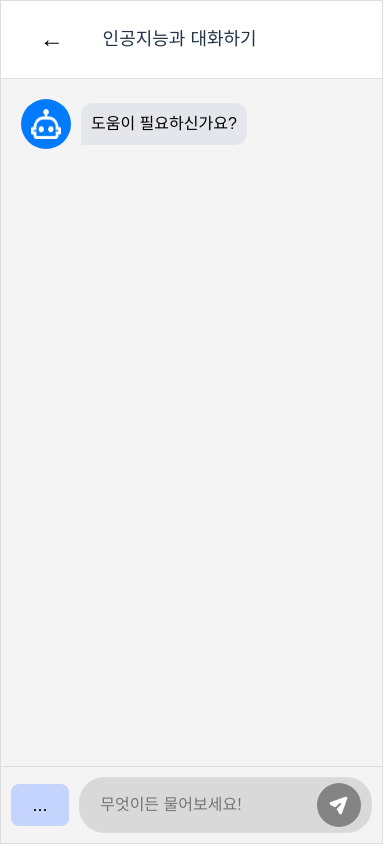
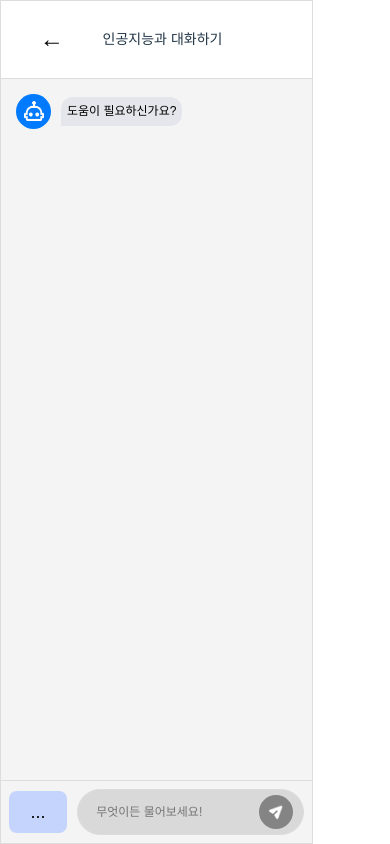
Before and after one commit to kssosoy/chatbot, a React (Vite) app: page / in a window 390 px wide. Built offline with nearby package versions, Linux system fonts and the light colour scheme.

Commit message:
:sparkles: 찐 최종

```diff
--- a/src/Pages/Chat.css
+++ b/src/Pages/Chat.css
@@ -1,3 +1,4 @@
+/* 기본 스타일 유지 */
 * {
   margin: 0;
   padding: 0;
@@ -41,7 +42,6 @@ h2 {
   padding: 10px;
   overflow-y: auto;
   background-color: #f4f4f4;
-  position: relative;
 }
 
 .message {
@@ -186,3 +186,79 @@ footer .send-button img {
   width: 24px;
   height: 24px;
 }
+
+/* 모바일 환경에 맞춘 반응형 스타일 */
+@media (max-width: 768px) {
+  h2 {
+    font-size: 16px;
+  }
+
+  .chat-window {
+    padding: 5px;
+  }
+
+  .avatar {
+    width: 40px;
+    height: 40px;
+  }
+
+  .avatar img {
+    width: 25px;
+    height: 25px;
+  }
+
+  .message .text {
+    padding: 8px;
+    max-width: 80%; /* 모바일 화면에서 더 넓게 사용 */
+    font-size: 14px;
+  }
+
+  footer {
+    padding: 8px;
+  }
+
+  footer input {
+    padding: 8px;
+    font-size: 14px;
+  }
+
+  footer .send-button {
+    padding: 8px;
+  }
+
+  footer .send-button img {
+    width: 20px;
+    height: 20px;
+  }
+}
+
+@media (max-width: 480px) {
+  h2 {
+    font-size: 14px;
+  }
+
+  .avatar {
+    width: 35px;
+    height: 35px;
+  }
+
+  .avatar img {
+    width: 20px;
+    height: 20px;
+  }
+
+  .message .text {
+    padding: 6px;
+    max-width: 90%;
+    font-size: 12px;
+  }
+
+  footer input {
+    font-size: 12px;
+  }
+
+  footer .send-button img {
+    width: 18px;
+    height: 18px;
+  }
+}
--- a/src/Pages/Chat.jsx
+++ b/src/Pages/Chat.jsx
@@ -20,7 +20,7 @@ export default function Chat() {
       setMessages([...messages, { sender: 'user', text: userInput }]);
       setUserInput('');
 
-      // 마지막 질문 이후 로딩 애니메이션 표시
+      // 기존 로직: 마지막 질문 이후 로딩 애니메이션 표시
       if (step < questions.length) {
         setTimeout(() => {
           setMessages((prevMessages) => [
@@ -37,11 +37,19 @@ export default function Chat() {
             ...prevMessages,
             { sender: 'AI', text: 'loading' } // AI 로딩 메시지 추가
           ]);
-
-
         }, 1000);
       }
     }
+  };
+
+  const handleMoreButtonClick = () => {
+    // ... 버튼을 누르면 추가적인 로딩 애니메이션 추가
+    setMessages((prevMessages) => [
+      ...prevMessages,
+      { sender: 'AI', text: 'loading' } // AI 로딩 메시지 추가
+    ]);
+
+
   };
 
   return (
@@ -78,7 +86,7 @@ export default function Chat() {
       </div>
 
       <footer>
-        <button className="more-button">...</button>
+        <button className="more-button" onClick={handleMoreButtonClick}>...</button>
         <div className="input-container">
           <input
             type="text"
```
